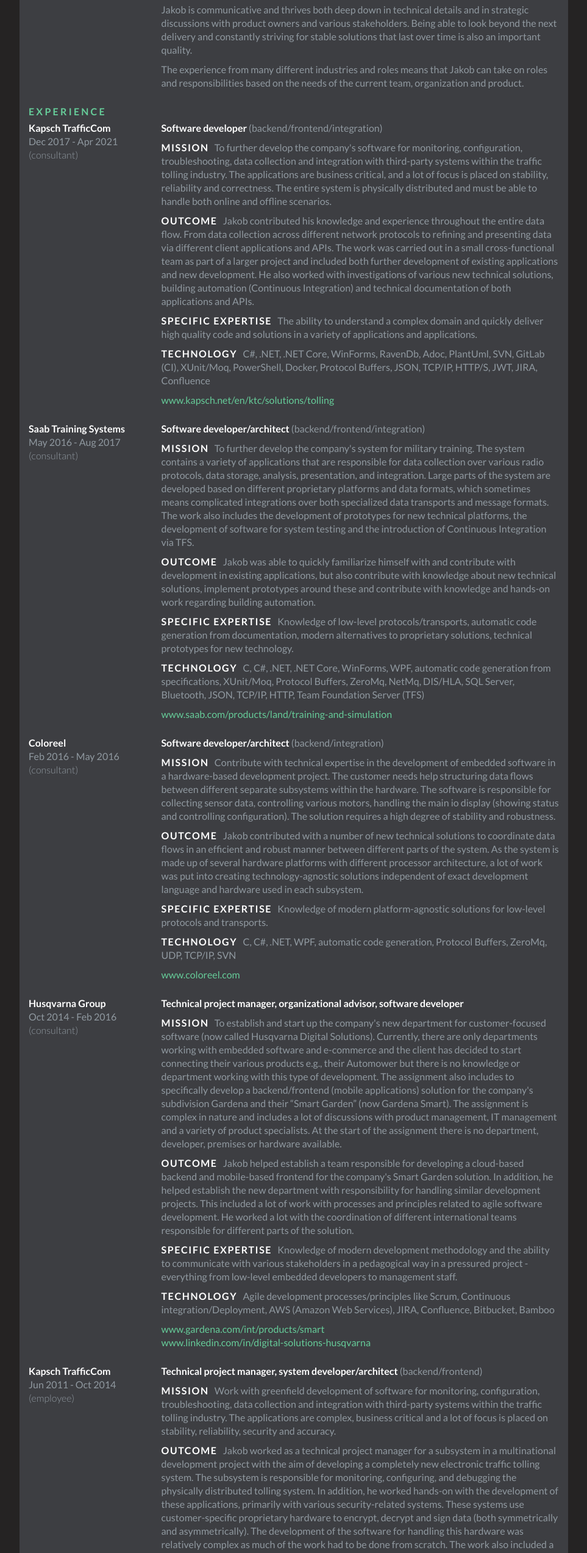
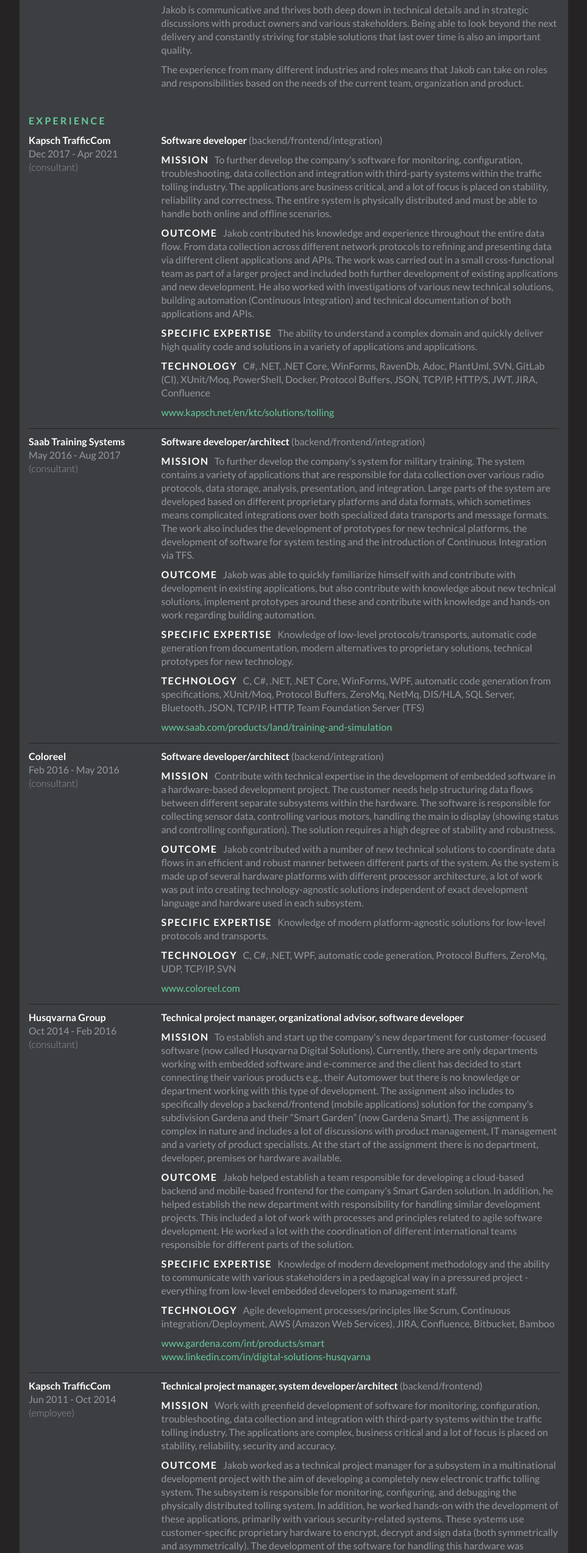
Before and after one commit to jakobmollas/cv, a plain HTML site: page index.html in a window 1280 px wide. Shown: the part 247-2793 px from the top of the page at 61% size, without its empty margins (158-1121 px from the left). Drawn offline with Linux system fonts and the light colour scheme.

Commit message:
Add separators between experience items

```diff
--- a/index.html
+++ b/index.html
@@ -48,7 +48,7 @@
         </div>
 
         <div class="row section-title">Experience</div>
-        <div class="row">
+        <div class="row experience-section">
             <div class="column left">
                 <div class="experience-company">Kapsch TrafficCom</div>
                 <div class="experience-duration">Dec 2017 - Apr 2021</div>
@@ -97,7 +97,7 @@
             </div>
         </div>
 
-        <div class="row">
+        <div class="row experience-section">
             <div class="column left">
                 <div class="experience-company">Saab Training Systems</div>
                 <div class="experience-duration">May 2016 - Aug 2017</div>
@@ -144,7 +144,7 @@
             </div>
         </div>
 
-        <div class="row">
+        <div class="row experience-section">
             <div class="column left">
                 <div class="experience-company">Coloreel</div>
                 <div class="experience-duration">Feb 2016 - May 2016</div>
@@ -190,7 +190,7 @@
             </div>
         </div>
 
-        <div class="row">
+        <div class="row experience-section">
             <div class="column left">
                 <div class="experience-company">Husqvarna Group </div>
                 <div class="experience-duration">Oct 2014 - Feb 2016</div>
@@ -247,7 +247,7 @@
             </div>
         </div>
 
-        <div class="row">
+        <div class="row experience-section">
             <div class="column left">
                 <div class="experience-company">Kapsch TrafficCom </div>
                 <div class="experience-duration">Jun 2011 - Oct 2014</div>
@@ -296,7 +296,7 @@
             </div>
         </div>
 
-        <div class="row">
+        <div class="row experience-section">
             <div class="column left">
                 <div class="experience-company">Saab Training Systems</div>
                 <div class="experience-duration">Jun 2004 - Jun 2011</div>
@@ -335,8 +335,9 @@
                         href="https://www.saab.com/products/land/training-and-simulation">www.saab.com/products/land/training-and-simulation</a>
                 </div>
             </div>
+        </div>
 
-            <div class="row">
+        <div class="row experience-section">
             <div class="column left">
                 <div class="experience-company">Lawson / Intentia / Logicent</div>
                 <div class="experience-duration">Jun 1999 - Jun 2004</div>
@@ -362,7 +363,6 @@
                 <div class="experience-item">
                     <span class="header">Technology</span>
                     <span class="body">C++, MFC/ATL, COM, SourceSafe, SQL Server, C#/.NET</span>
-                    </div>
                 </div>
             </div>
         </div>
--- a/style.css
+++ b/style.css
@@ -72,6 +72,14 @@
   font-weight: bold;
 }
 
+.section-title {
+  letter-spacing: 0.2rem;
+  color: #66cc99;
+  font-weight: bold;
+  text-transform: uppercase;
+  margin-top: 20px;
+}
+
 /* main-header */
 .main-header .avatar {
   align-self: center;
@@ -110,14 +118,11 @@
   margin-bottom: 10px;
 }
 
-.section-title {
-  letter-spacing: 0.2rem;
-  color: #66cc99;
-  font-weight: bold;
-  text-transform: uppercase;
+/* experience */
+.experience-section {
+  padding: 5px 0px;
+  border-bottom: 1px solid #252323;
 }
-
-/* experience */
 .experience-company {
   color: white;
   font-weight: bold;
@@ -138,6 +143,9 @@
 .experience-item {
   margin-bottom: 10px;
 }
+.experience-item:last-of-type {
+  margin-bottom: 0px;
+}
 .experience-item .header {
   letter-spacing: 0.1rem;
   font-weight: bold;
```
Lines whose indentation alone changed are shown as unchanged.
